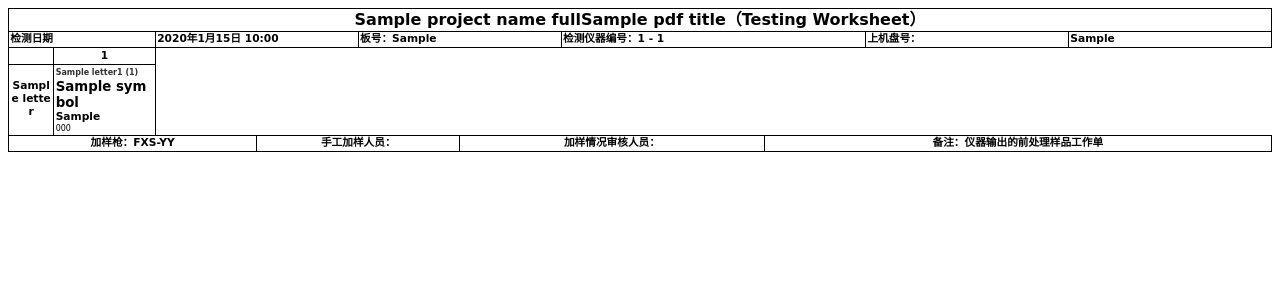
After one commit to bbl-tech1020/worklist_generate_system, a Django app: template dashboard/templates/dashboard/export_pdf_worksheet2.html in a window 1280 px wide. The commit adds this page. Shown: the top 300 px of the page. Run offline with Django 5.2, Linux system fonts and the light colour scheme; the template is opened without the code that fills it: most values are stand-ins (such as "Sample title", 1, 10 or a date in 2020).

Commit message:
'20260304下午'

```diff
--- /dev/null
+++ b/dashboard/templates/dashboard/export_pdf_worksheet2.html
@@ -0,0 +1,143 @@
+<!-- dashboard/templates/dashboard/export_pdf_worksheet2.html -->
+
+{% load static %}
+<!doctype html>
+<html lang="zh-CN">
+
+<head>
+    <meta charset="utf-8" />
+    <style>
+        @page {
+            size: A4 landscape;
+            margin: 2mm 3mm;
+        }
+
+        body, table, td, th, div, span {
+            font-family: "CN", "DejaVu Sans", sans-serif;
+            font-size: 8pt;
+            line-height: 1.2;
+        }
+
+        .table-worksheet {
+            border-collapse: collapse;
+            page-break-inside: avoid;
+            width: 100%;
+            table-layout: fixed;
+        }
+
+        .table-worksheet th,
+        .table-worksheet td {
+            border: 0.6pt solid #000;
+            padding: 1pt;
+            vertical-align: middle;
+            word-wrap: break-word;
+            word-break: break-all;
+            overflow: hidden;
+        }
+
+        .title {
+            text-align: center;
+            font-weight: bold;
+            font-size: 12pt;
+            padding: 4pt 0;
+        }
+
+        .table-worksheet .letters {
+            width: 12mm;
+            text-align: center;
+            font-weight: bold;
+        }
+
+        .table-worksheet .cell {
+            height: 11mm;
+        }
+
+        .SampleName {
+            font-size: 8pt;
+            font-weight: 700;
+        }
+
+        .Barcode {
+            font-size: 6pt;
+        }
+
+        .hole {
+            font-size: 6pt;
+            color: #333;
+            font-weight: 800;
+        }
+
+        .symbol {
+            font-size: 10pt;
+            font-weight: 700;
+        }
+
+        tr, td, th {
+            page-break-inside: avoid;
+        }
+    </style>
+</head>
+
+<body>
+    <section>
+        <table class="table-worksheet" cellpadding="2" cellspacing="0" border="0">
+            <colgroup>
+                <col style="width:12mm; box-sizing:border-box;">
+                <col span="12">
+            </colgroup>
+            <thead>
+                <tr>
+                    <th colspan="13" class="title">{{ project_name_full }}{{ pdf_title }}（Testing Worksheet）</th>
+                </tr>
+                <tr class="meta-row">
+                    <th colspan="2" style="text-align:left;">检测日期</th>
+                    <th colspan="2" style="text-align:left;">{{ header.today_str }}</th>
+
+                    <th colspan="2" style="text-align:left;">板号：{{ header.plate_no }}</th>
+
+                    <th colspan="3" style="text-align:left;">检测仪器编号：{{ header.instrument_num }} - {{ header.systerm_num }}</th>
+
+                    <th colspan="2" style="text-align:left;">上机盘号：</th>
+                    <th colspan="2" style="text-align:left;">{{ header.injection_plate }}</th>
+                </tr>
+                <tr class="maintext">
+                    <th style="width: 12mm;"></th>
+                    {% for n in nums %}
+                    <th style="text-align:center;">{{ n }}</th>
+                    {% endfor %}
+                </tr>
+            </thead>
+            <tbody>
+                {% for row_idx in worksheet_table %}
+                <tr>
+                    <td class="letters">{{ row_idx.0.letter }}</td>
+                    {% for cell in row_idx %}
+                    <td class="cell">
+                        <span class="hole">{{ cell.letter }}{{ cell.num }} ({{ cell.index }})</span>
+
+                        {% if cell.symbol %}
+                        <div class="symbol">{{ cell.symbol }}</div>
+                        {% endif %}
+
+                        {% if not cell.is_empty %}
+                        <div class="SampleName">{{ cell.match_sample }}</div>
+                        <div class="Barcode">{{ cell.barcode }}</div>
+                        {% endif %}
+                    </td>
+                    {% endfor %}
+                </tr>
+                {% endfor %}
+            </tbody>
+            <tfoot>
+                <tr class="maintext">
+                    <th colspan="3">加样枪：FXS-YY</th>
+                    <th colspan="2">手工加样人员：</th>
+                    <th colspan="3">加样情况审核人员：</th>
+                    <th colspan="5">备注：仪器输出的前处理样品工作单</th>
+                </tr>
+            </tfoot>
+        </table>
+    </section>
+</body>
+
+</html>
```
Also changed, not shown: dashboard/templates/dashboard/export_pdf.html (+7 -1 lines), dashboard/views_WholeBloodWorkstation.py (+63 -12 lines).
